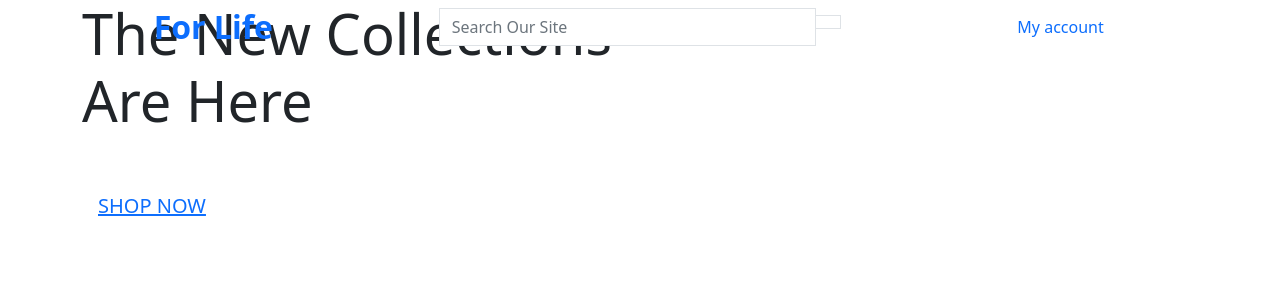
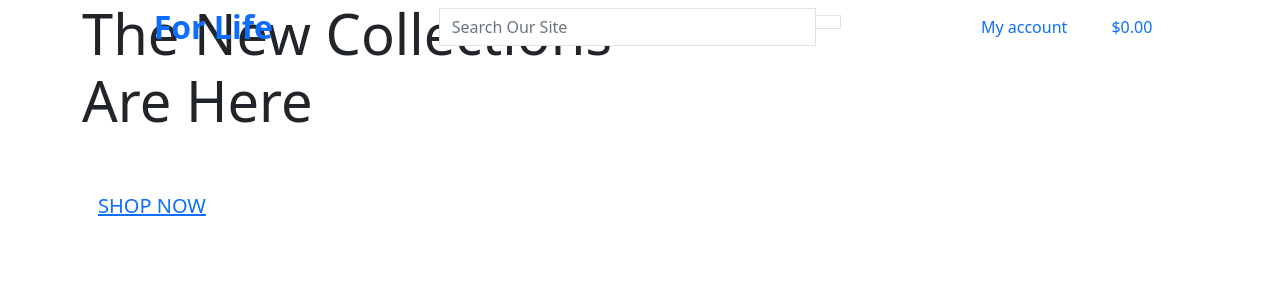
Before and after one commit to leeton1412/ecommerce, a Django app: page / in a window 1280 px wide. Shown: the top 300 px of the page. Run offline with Django 3.2, Linux system fonts and the light colour scheme.

Commit message:
Further edited nav

```diff
--- a/templates/base.html
+++ b/templates/base.html
@@ -74,7 +74,19 @@
                             {% endif %}
                         </div>
                     </li>
-                    <li class="list-inline-item"></li>
+                    <li class="list-inline-item">
+                        <a href="" class="{% if grand_total %}text-info font-weight-bold{% else %}text-black{% endif %} nav-link">
+                            <div class="text-center">
+                                <div>
+                                    {% if grand_total %}
+                                        ${{ grand_total|floatformat:2 }}
+                                    {% else %}
+                                        $0.00
+                                    {% endif %}
+                                </div>
+                            </div>
+                        </a>
+                    </li>
                 </ul>
             </div>
         </div>
```
